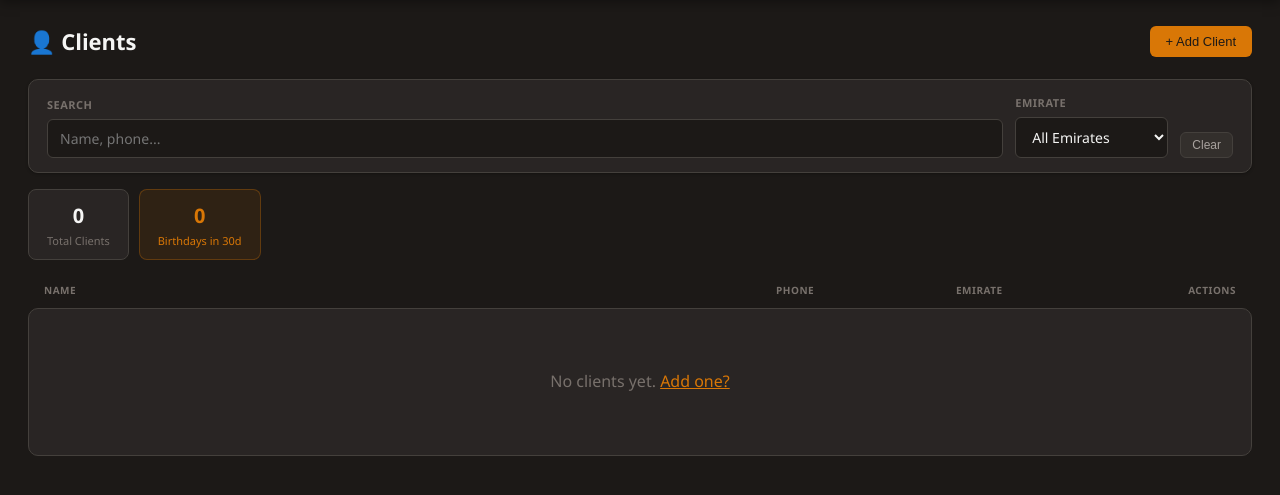
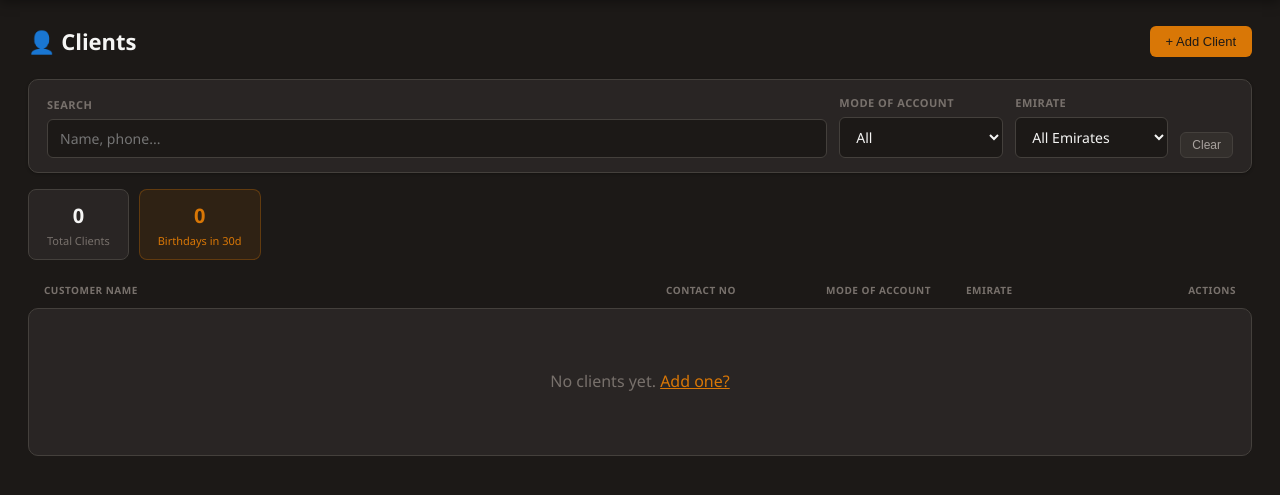
Before and after one commit to Zewer123/CRM, a Flask app: page /clients in a window 1280 px wide. Shown: the part 62-557 px from the top of the page. Run offline with Flask 3, Linux system fonts and the light colour scheme; the visitor is signed in with stand-in values (Sample User, id 1); data comes from the database, SQL or seed files in the repository; data that the repository does not hold is empty; some libraries are stand-ins or nearby versions.

Commit message:
feat: 5-col list (Name/Contact/Mode/Emirate/Actions), mandatory fields, mode filter

```diff
--- a/templates/clients.html
+++ b/templates/clients.html
@@ -37,7 +37,14 @@
     <label>Search</label>
     <input type="text" id="searchInput" placeholder="Name, phone..." oninput="filterClients()">
   </div>
-  <div class="form-group" style="min-width:150px;">
+  <div class="form-group" style="min-width:140px;">
+    <label>Mode of Account</label>
+    <select id="modeFilter" onchange="filterClients()">
+      <option value="">All</option>
+      {% for m in modes %}<option>{{ m }}</option>{% endfor %}
+    </select>
+  </div>
+  <div class="form-group" style="min-width:130px;">
     <label>Emirate</label>
     <select id="emirateFilter" onchange="filterClients()">
       <option value="">All Emirates</option>
@@ -67,8 +74,8 @@
 </div>
 
 <!-- COLUMN HEADERS -->
-<div style="display:grid;grid-template-columns:1fr 180px 140px 140px;gap:0;padding:6px 16px;margin-bottom:4px;align-items:center;">
-  {% for h in ['Name','Phone','Emirate','Actions'] %}
+<div style="display:grid;grid-template-columns:1fr 160px 140px 140px 130px;gap:0;padding:6px 16px;margin-bottom:4px;align-items:center;">
+  {% for h in ['Customer Name','Contact No','Mode of Account','Emirate','Actions'] %}
   <div style="font-size:10px;font-weight:700;color:var(--text-dim);text-transform:uppercase;letter-spacing:0.5px;{% if loop.last %}text-align:right;{% endif %}">{{ h }}</div>
   {% endfor %}
 </div>
@@ -82,8 +89,9 @@
   data-bd-day="{{ c.date_of_birth[8:10] if c.date_of_birth else '' }}"
   data-bd-today="{{ 'yes' if c.birthday_today else 'no' }}"
   data-emirate="{{ c.emirate or '' }}"
+  data-mode="{{ c.mode_of_ac or '' }}"
   style="background:var(--surface);border:1px solid var(--border);border-radius:10px;padding:13px 16px;
-    display:grid;grid-template-columns:1fr 180px 140px 140px;gap:0;align-items:center;
+    display:grid;grid-template-columns:1fr 160px 140px 140px 130px;gap:0;align-items:center;
     transition:all 0.15s;
     {% if c.birthday_today %}border-left:3px solid #d97706;
     {% elif c.days_to_birthday is not none and c.days_to_birthday <= 7 %}border-left:3px solid #fcd34d;
@@ -91,7 +99,7 @@
   onmouseover="this.style.borderColor='var(--primary)';this.style.background='var(--surface3)'"
   onmouseout="this.style.borderColor='{% if c.birthday_today %}#d97706{% elif c.days_to_birthday is not none and c.days_to_birthday <= 7 %}#fcd34d{% else %}var(--border){% endif %}';this.style.background='var(--surface)'">
 
-  <!-- NAME -->
+  <!-- CUSTOMER NAME -->
   <div style="padding-right:12px;">
     <div style="font-weight:600;color:var(--text);font-size:14px;">{% if c.birthday_today %}🎂 {% endif %}{{ c.name }}</div>
     {% if c.profession %}<div style="font-size:11px;color:var(--primary);margin-top:2px;">💼 {{ c.profession }}</div>{% endif %}
@@ -104,11 +112,17 @@
     {% endif %}
   </div>
 
-  <!-- PHONE -->
+  <!-- CONTACT NO -->
   <div>
-    {% if c.phone %}<div style="font-size:12px;color:var(--text-muted);">📞 {{ c.phone }}</div>{% endif %}
+    {% if c.phone %}<div style="font-size:12px;color:var(--text-muted);">📞 {{ c.phone }}</div>{% else %}<div style="font-size:12px;color:#fca5a5;">⚠️ Not set</div>{% endif %}
     {% if c.email %}<div style="font-size:11px;color:var(--text-dim);margin-top:2px;white-space:nowrap;overflow:hidden;text-overflow:ellipsis;">✉️ {{ c.email }}</div>{% endif %}
-    {% if not c.phone and not c.email %}<div style="font-size:12px;color:var(--text-dim);">—</div>{% endif %}
+  </div>
+
+  <!-- MODE OF ACCOUNT -->
+  <div>
+    {% if c.mode_of_ac %}
+    <span style="font-size:11px;padding:2px 10px;border-radius:20px;font-weight:600;background:var(--primary-bg);color:var(--primary);">{{ c.mode_of_ac }}</span>
+    {% else %}<div style="font-size:12px;color:#fca5a5;">⚠️ Not set</div>{% endif %}
   </div>
 
   <!-- EMIRATE -->
@@ -116,7 +130,7 @@
     {% if c.emirate %}
     <div style="font-size:12px;color:var(--text-muted);">📍 {{ c.emirate }}</div>
     {% if c.location %}<div style="font-size:11px;color:var(--text-dim);margin-top:2px;">{{ c.location }}</div>{% endif %}
-    {% else %}<div style="font-size:12px;color:var(--text-dim);">—</div>{% endif %}
+    {% else %}<div style="font-size:12px;color:#fca5a5;">⚠️ Not set</div>{% endif %}
   </div>
 
   <!-- ACTIONS -->
@@ -156,8 +170,8 @@
       <div style="display:grid;grid-template-columns:1fr 1fr;gap:12px;">
         <div class="form-group form-full"><label>Full Name *</label><input type="text" id="a_name" placeholder="Client full name"></div>
         <div class="form-group">
-          <label>Phone</label>
-          <input type="text" id="a_phone" placeholder="+971 50 123 4567" oninput="syncWA('a')">
+          <label>Phone *</label>
+          <input type="text" id="a_phone" placeholder="+971 50 123 4567" required oninput="syncWA('a')">
         </div>
         <div class="form-group">
           <label>WhatsApp <button type="button" onclick="copyPhoneToWA('a')" class="btn btn-ghost btn-sm" style="padding:1px 8px;font-size:10px;margin-left:6px;">Same as Phone</button></label>
@@ -168,8 +182,8 @@
         <div class="form-group"><label>Nationality</label><input type="text" id="a_nationality" placeholder="e.g. Indian, UAE"></div>
         <div class="form-group"><label>Profession</label><input type="text" id="a_prof" placeholder="e.g. Business Owner"></div>
         <div class="form-group">
-          <label>Emirate</label>
-          <select id="a_emirate">
+          <label>Emirate *</label>
+          <select id="a_emirate" required>
             <option value="">— Select Emirate —</option>
             <option>Dubai</option>
             <option>Abu Dhabi</option>
@@ -213,8 +227,8 @@
       <div style="display:grid;grid-template-columns:1fr 1fr;gap:12px;">
         <div class="form-group"><label>Account Number</label><input type="text" id="a_account_number" placeholder="e.g. ACC-10234"></div>
         <div class="form-group">
-          <label>Mode of Account</label>
-          <select id="a_mode_of_ac">
+          <label>Mode of Account *</label>
+          <select id="a_mode_of_ac" required>
             <option value="">— Select —</option>
             {% for m in modes %}<option>{{ m }}</option>{% endfor %}
           </select>
@@ -479,16 +493,18 @@ function switchClientTab(name, btn) {
 }
 
 function filterClients() {
-  const s = document.getElementById('searchInput').value.toLowerCase();
+  const s  = document.getElementById('searchInput').value.toLowerCase();
   const em = document.getElementById('emirateFilter').value;
+  const md = document.getElementById('modeFilter').value;
   document.querySelectorAll('.client-row').forEach(row => {
-    const matchS  = !s || row.dataset.search.includes(s);
+    const matchS  = !s  || row.dataset.search.includes(s);
     const matchEm = !em || row.dataset.emirate === em;
-    row.style.display = (matchS && matchEm) ? '' : 'none';
+    const matchMd = !md || row.dataset.mode === md;
+    row.style.display = (matchS && matchEm && matchMd) ? '' : 'none';
   });
 }
 function clearFilters() {
-  ['searchInput','emirateFilter'].forEach(id => { const el=document.getElementById(id); if(el) el.value=''; });
+  ['searchInput','emirateFilter','modeFilter'].forEach(id => { const el=document.getElementById(id); if(el) el.value=''; });
   filterClients();
 }
 
@@ -512,6 +528,9 @@ function validateKycField(prefix) {
 function submitAddClient() {
   const name = document.getElementById('a_name').value.trim();
   if (!name) { alert('Name is required'); return; }
+  if (!document.getElementById('a_phone').value.trim()) { alert('Phone number is required'); return; }
+  if (!document.getElementById('a_mode_of_ac').value) { alert('Mode of Account is required — please fill in the Compliance tab'); return; }
+  if (!document.getElementById('a_emirate').value) { alert('Emirate is required'); return; }
   if (!validateKycField('a')) return;
   fetch('/api/client/add', {
     method:'POST', headers:{'Content-Type':'application/json'},
```
